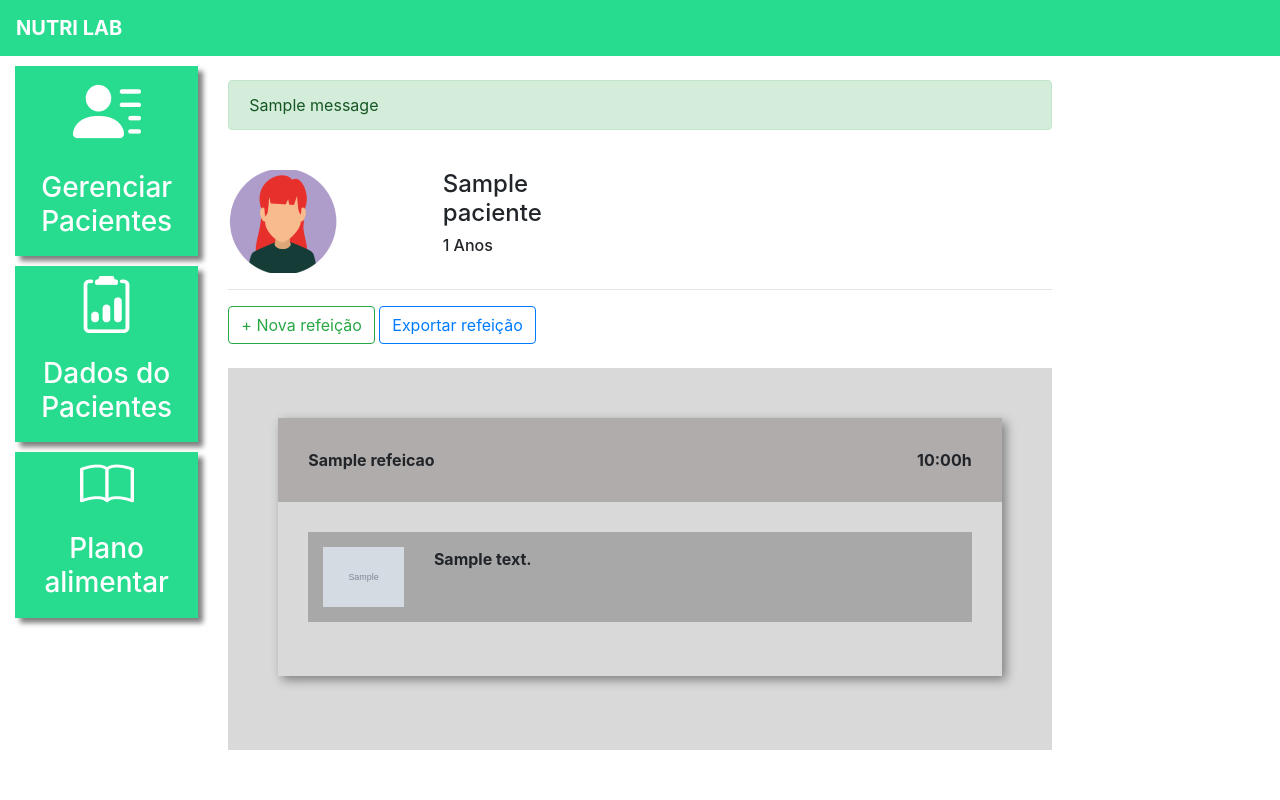
After one commit to zerielribeiro/nutrilab, a Django app: page /plano_alimentar/1/ in a window 1280 px wide. The commit adds this page. Run offline with Django 4.2, Linux system fonts and the light colour scheme; a user stored in the database is signed in; tables that the repository leaves empty hold one stand-in row (values such as "Sample post"); grey boxes marked "Sample" are stand-in pictures; one stand-in notice (Sample message) is shown.

Commit message:
enviando opcoes para plano alimentar

```diff
--- a/mutrilab/urls.py
+++ b/mutrilab/urls.py
@@ -1,5 +1,9 @@
+import django
 from django.contrib import admin
 from django.urls import path, include
+from django.conf import settings
+from django.conf.urls.static import static
+
 
 urlpatterns = [
     path('admin/', admin.site.urls),
@@ -7,3 +11,4 @@ urlpatterns = [
     path('', include('plataforma.urls')),
 
 ]
+urlpatterns+= static(settings.MEDIA_URL, document_root=settings.MEDIA_ROOT)
--- a/plataforma/admin.py
+++ b/plataforma/admin.py
@@ -1,6 +1,8 @@
 from django.contrib import admin
 
-from . models import Pacientes, DadosPaciente
+from . models import Pacientes, DadosPaciente, Refeicao, Opcao
 
 admin.site.register(Pacientes)
 admin.site.register(DadosPaciente)
+admin.site.register(Refeicao)
+admin.site.register(Opcao)
--- /dev/null
+++ b/plataforma/templates/plano_alimentar.html
@@ -0,0 +1,212 @@
+{% extends 'base_plataforma.html' %}
+{% load static %}
+
+{% block 'plataforma' %}
+
+    {% if messages %}
+        <br>
+        {% for message in messages %}
+            <div class="alert {{message.tags}}">
+                {{message}}
+            </div>
+        {% endfor %}
+    {% endif %}
+    <br>
+
+    <div class="row">
+
+        <div class="col-md-3">
+                {% if paciente.sexo == "M"%}
+                    <img src="{% static 'plataforma/img/perfil2.png' %}">
+                {% else %}
+                    <img src="{% static 'plataforma/img/perfil1.png' %}">
+                {% endif %}
+        </div>
+
+        <div class="col-md-3 dados descricao">
+            <h4>{{paciente.nome}}</h4>
+            <h6>{{paciente.idade}} Anos</h6>
+        </div>
+
+    </div>
+    <hr>
+
+
+    <button type="button" class="btn btn-outline-success" data-toggle="modal" data-target="#modal">
+        + Nova refeição
+    </button>
+
+    <button type="button" class="btn btn-outline-primary">
+        Exportar refeição
+    </button>
+    <br>
+    <br>
+
+    <div class="fundo-alimentar">
+
+        {% for re in refeicao %}
+            <div class="refeicao">
+                <div class="head-refeicao">
+                    <span>{{re.titulo}}</span>
+
+                    <span style="float: right;">{{re.horario}}h</span>
+
+                </div>
+
+                <div class="body-refeicao">
+                    {% for o1 in opcao %}
+                        {% if o1.refeicao == re %}
+                            <div class="opcao">
+                                <div class="row">
+                                    <div class="col-md-2">
+                                        <img width="100%" src="{{o1.imagem.url}}">
+                                    </div>
+
+                                    <div class="col-md-10">
+                                        {{o1.descricao}}
+                                    </div>
+
+                                </div>
+                            </div>
+                            <br>
+                        {% endif%}
+                    {% endfor %}
+                </div>
+
+            </div>
+            <br>
+        {% endfor %}
+
+    </div>
+    <div class="modal fade" id="modal" tabindex="-1" role="dialog" aria-labelledby="exampleModalLabel" aria-hidden="true">
+        <div class="modal-dialog" role="document">
+            <div class="modal-content">
+                <div class="modal-header">
+
+                    <button type="button" class="close" data-dismiss="modal" aria-label="Close">
+                        <span aria-hidden="true">&times;</span>
+                    </button>
+                </div>
+
+                <div class="modal-body">
+
+                        <h4 class="titulo">Adicionar refeição</h4>
+
+                        <button type="button" onclick="exibe_refeicao()" class="btn btn-outline-success">
+                            + Nova refeição
+                        </button>
+
+                        <button style="margin-left: 10px;" onclick="exibe_opcao()" type="button" class="btn btn-outline-success" >
+                            + Nova opção
+                        </button>
+                        <br>
+                        <br>
+
+                        <div id="form-refeicao" style="display: block;">
+                            <form action="{% url 'refeicao' paciente.id %} " method="POST">{% csrf_token %}
+                                <label for="validationServerUsername">Título</label>
+                                <div class="input-group">
+                                    <input type="text" class="form-control" placeholder="Ex: Café da manhã" name="titulo">
+                                </div>
+                                <br>
+                                <label for="validationServerUsername">Horário</label>
+                                <div class="input-group">
+                                    <input type="time" class="form-control" placeholder="-" name="horario">
+                                </div>
+                                <br>
+                                <h5 class="titulo">Macronutrientes</h5>
+                                <div class="container">
+                                    <div class="row">
+                                        <div class="col-md-4">
+                                            <label for="validationServerUsername">Carboidratos</label>
+                                            <div class="input-group">
+                                                <input type="text" class="form-control" placeholder="" name="carboidratos">
+                                            </div>
+                                        </div>
+
+                                        <div class="col-md-4">
+                                            <label for="validationServerUsername">Proteínas</label>
+                                            <div class="input-group">
+                                                <input type="text" class="form-control" placeholder="" name="proteinas">
+                                            </div>
+                                        </div>
+
+                                        <div class="col-md-4">
+                                            <label for="validationServerUsername">Gorduras</label>
+                                            <div class="input-group">
+                                                <input type="text" class="form-control" placeholder="" name="gorduras">
+                                            </div>
+                                        </div>
+
+                                    </div>
+                                </div>
+                                <br>
+                                <input type="submit" value="Cadastrar" class="btn btn-success">
+                            </form>
+                        </div>
+
+
+
+
+                        <div id="form-opcao" style="display: none;">
+                            <form action="{% url 'opcao' paciente.id %}" method="POST" enctype='multipart/form-data'>{% csrf_token %}
+
+                                <label for="validationServerUsername">Selecione a refeição</label>
+                                <div class="input-group">
+                                    <select class="form-control" name="refeicao">
+
+                                        {% for re in refeicao %}
+                                            <option value="{{re.id}}">{{re.titulo}}</option>
+                                        {% endfor %}
+
+                                    </select>
+                                </div>
+
+                                <br>
+
+                                <label for="validationServerUsername">Imagem</label>
+                                <div class="input-group">
+                                    <input type="file" class="form-control" placeholder="" name="imagem">
+                                </div>
+
+                                <br>
+
+                                <label for="validationServerUsername">Descrição</label>
+                                <div class="input-group">
+                                    <textarea class="form-control" name='descricao'>
+
+                                    </textarea>
+                                </div>
+                                <br>
+                                <input type="submit" value="Cadastrar" class="btn btn-success">
+                            </form>
+                        </div>
+
+                    </form>
+                </div>
+
+            </div>
+        </div>
+    </div>
+
+<script>
+    function exibe_refeicao(){
+        const form_refeicao = document.getElementById('form-refeicao')
+        const form_opcao = document.getElementById('form-opcao')
+
+        form_refeicao.style.display = "block"
+        form_opcao.style.display = "none"
+
+    }
+
+    function exibe_opcao(){
+        const form_refeicao = document.getElementById('form-refeicao')
+        const form_opcao = document.getElementById('form-opcao')
+
+        form_refeicao.style.display = "none"
+        form_opcao.style.display = "block"
+
+    }
+</script>
+
+{% endblock%}
--- a/plataforma/urls.py
+++ b/plataforma/urls.py
@@ -5,6 +5,10 @@ urlpatterns = [
     path('', views.pacientes, name='pacientes'),
     path('dados_paciente/', views.dados_paciente_listar, name="dados_paciente_listar"),
     path('dados_paciente/<str:id>/', views.dados_paciente, name="dados_paciente"),
-    path('grafico_peso/<str:id>/', views.grafico_peso, name="grafico_peso")
+    path('grafico_peso/<str:id>/', views.grafico_peso, name="grafico_peso"),
+    path('plano_alimentar_listar/', views.plano_alimentar_listar, name="plano_alimentar_listar"),
+    path('plano_alimentar/<str:id>/', views.plano_alimentar, name="plano_alimentar"),
+    path('refeicao/<str:id_paciente>/', views.refeicao, name="refeicao"),
+    path('opcao/<str:id_paciente>/', views.opcao, name="opcao"),
 
 ]
--- a/plataforma/views.py
+++ b/plataforma/views.py
@@ -3,7 +3,7 @@ from django.http import HttpResponse, JsonResponse
 from django.contrib.auth.decorators import login_required
 from django.contrib import messages
 from django.contrib.messages import constants
-from .models import Pacientes, DadosPaciente
+from .models import Pacientes, DadosPaciente, Refeicao, Opcao
 from datetime import datetime
 from django.views.decorators.csrf import csrf_exempt
 
@@ -103,3 +103,59 @@ def grafico_peso(request, id):
     data = {'peso': pesos,
             'labels': labels}
     return JsonResponse(data)
+
+def plano_alimentar_listar(request):
+    if request.method == "GET":
+        pacientes = Pacientes.objects.filter(nutri=request.user)
+        return render(request, 'plano_alimentar_listar.html', {'pacientes': pacientes})
+
+def plano_alimentar(request, id):
+    paciente = get_object_or_404(Pacientes, id=id)
+    if not paciente.nutri == request.user:
+        messages.add_message(request, constants.ERROR, 'Esse paciente não é seu')
+        return redirect('/plano_alimentar_listar/')
+
+    if request.method == "GET":
+        r1 = Refeicao.objects.filter(paciente=paciente).order_by('horario')
+        opcao = Opcao.objects.all()
+        return render(request, 'plano_alimentar.html', {'paciente': paciente, 'refeicao':r1, 'opcao':opcao})
+
+def refeicao(request, id_paciente):
+    paciente = get_object_or_404(Pacientes, id=id_paciente)
+    if not paciente.nutri == request.user:
+        messages.add_message(request, constants.ERROR, 'Esse paciente não é seu')
+        return redirect('/dados_paciente/')
+
+    if request.method == "POST":
+        titulo = request.POST.get('titulo')
+        horario = request.POST.get('horario')
+        carboidratos = request.POST.get('carboidratos')
+        proteinas = request.POST.get('proteinas')
+        gorduras = request.POST.get('gorduras')
+
+        r1 = Refeicao(paciente=paciente,
+                      titulo=titulo,
+                      horario=horario,
+                      carboidratos=carboidratos,
+                      proteinas=proteinas,
+                      gorduras=gorduras)
+
+        r1.save()
+
+        messages.add_message(request, constants.SUCCESS, 'Refeição cadastrada')
+        return redirect(f'/plano_alimentar/{id_paciente}')
+
+def opcao(request, id_paciente):
+    if request.method == "POST":
+        id_refeicao = request.POST.get('refeicao')
+        imagem = request.FILES.get('imagem')
+        descricao = request.POST.get("descricao")
+
+        o1 = Opcao(refeicao_id=id_refeicao,
+                   imagem=imagem,
+                   descricao=descricao)
+
+        o1.save()
+
+        messages.add_message(request, constants.SUCCESS, 'Opcao cadastrada')
+        return redirect(f'/plano_alimentar/{id_paciente}')
--- a/templates/base_plataforma.html
+++ b/templates/base_plataforma.html
@@ -4,9 +4,9 @@
 {% block 'head' %}
 
     <link rel="stylesheet" href="{% static 'plataforma/css/css.css' %}">
+    <link rel="stylesheet" href="{% static 'plataforma/css/plano_alimentar.css' %}">
 
 {% endblock %}
-
 
 {% block 'body' %}
     <div class="container-fluid"  >
@@ -33,7 +33,7 @@
                     </div>
                   </a>
 
-                  <a href="#" class="link-lateral">
+                  <a href="{% url 'plano_alimentar_listar' %}" class="link-lateral">
                     <div class="card-lateral">
                         <img src="{% static 'plataforma/img/plano_alimentar.png' %}">
                         <br>
--- /dev/null
+++ b/templates/static/plataforma/css/plano_alimentar.css
@@ -0,0 +1,32 @@
+.fundo-alimentar{
+    background-color: #D9D9D9;
+    padding: 50px;
+
+}
+
+.refeicao{
+
+    box-shadow: 4px 4px 10px gray;
+
+}
+
+.head-refeicao{
+
+    background-color: #B0ACAC;
+    padding: 30px;
+    font-weight: bold;
+
+}
+
+.body-refeicao{
+
+    padding: 30px;
+    font-weight: bold;
+
+}
+
+.opcao{
+
+    background-color: #A8A8A8;
+    padding: 15px;
+}
```
Also changed, not shown: plataforma/models.py (+20 -0 lines), plataforma/templates/plano_alimentar_listar.html (added, +41 -0 lines), media/opcao/almoço.jpg (added), media/opcao/almoço_zthzUYT.jpg (added), media/opcao/cafe_manha.jpg (added), media/opcao/cafe_manha_GC5V8oP.jpg (added), plataforma/migrations/0003_refeicao_opcao.py (added).
